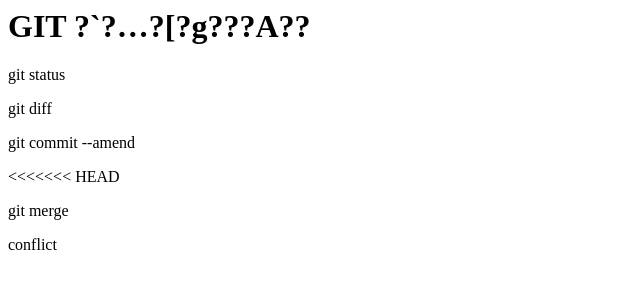
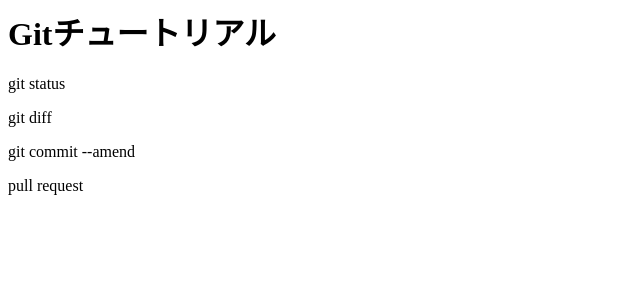
Before and after one commit to springflower-0224/git_tutorial, a plain HTML site: page index.html in a window 1280 px wide. Shown: the whole page, without its empty margins (0-640 px from the left). Drawn offline with Linux system fonts and the light colour scheme.

Commit message:
pull requestを追記

```diff
--- a/index.html
+++ b/index.html
@@ -1,7 +1,5 @@
-<h1>GIT ?`?…?[?g???A??</h1>
+<h1>Gitチュートリアル</h1>
 <p>git status</p>
 <p>git diff</p>
 <p>git commit --amend</p>
-<<<<<<< HEAD
-<p>git merge</p>
-<p>conflict</p>
+<p>pull request</p>
```
